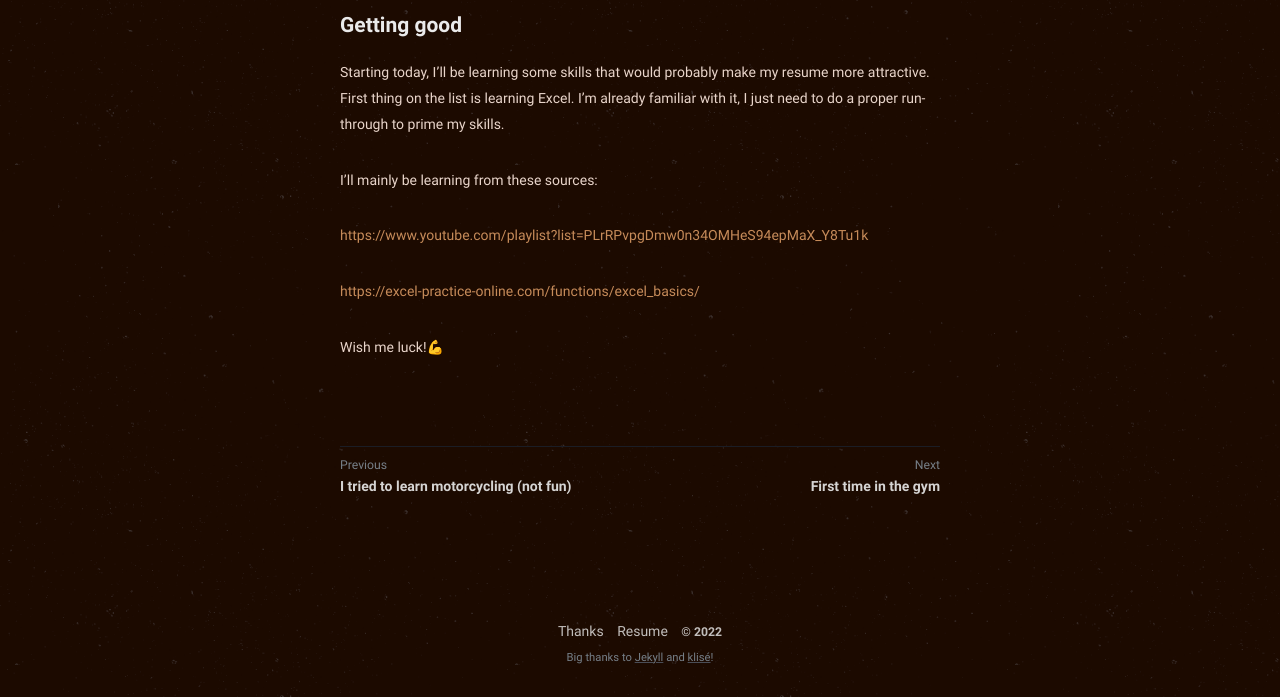
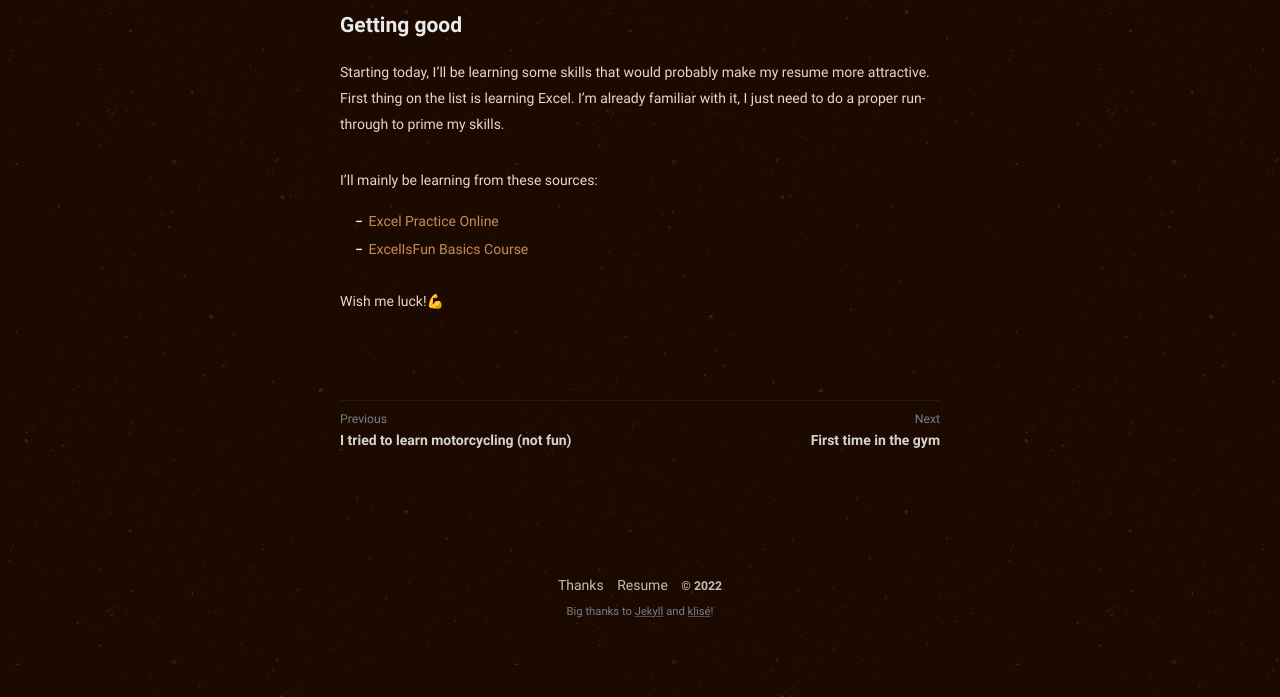
Before and after one commit to philippines69/carlcastroarchives, a Jekyll site: the page built from _posts/2022-07-26-starting-a-course-on-excel-wish-me-luck.md, in a window 1280 px wide and 900 px high, scrolled down 574 px, cut to the strip 203-900 px from the top of the window. Built offline with Jekyll 4.4.1, drawn with Linux system fonts in a browser that asks for light colours.

Commit message:
Update from Forestry.io philippines69 updated _posts/2022-07-26-starting-a-course-on-excel-wish-me-luck.md

```diff
--- a/_posts/2022-07-26-starting-a-course-on-excel-wish-me-luck.md
+++ b/_posts/2022-07-26-starting-a-course-on-excel-wish-me-luck.md
@@ -16,8 +16,7 @@ Starting today, I'll be learning some skills that would probably make my resume
 
 I'll mainly be learning from these sources:
 
-[https://www.youtube.com/playlist?list=PLrRPvpgDmw0n34OMHeS94epMaX_Y8Tu1k](https://www.youtube.com/playlist?list=PLrRPvpgDmw0n34OMHeS94epMaX_Y8Tu1k "https://www.youtube.com/playlist?list=PLrRPvpgDmw0n34OMHeS94epMaX_Y8Tu1k")
-
-[https://excel-practice-online.com/functions/excel_basics/](https://excel-practice-online.com/functions/excel_basics/ "https://excel-practice-online.com/functions/excel_basics/")
+* [Excel Practice Online]("https://excel-practice-online.com/functions/excel_basics/")
+* [ExcelIsFun Basics Course]("https://www.youtube.com/playlist?list=PLrRPvpgDmw0n34OMHeS94epMaX_Y8Tu1k")
 
 Wish me luck!💪
```
